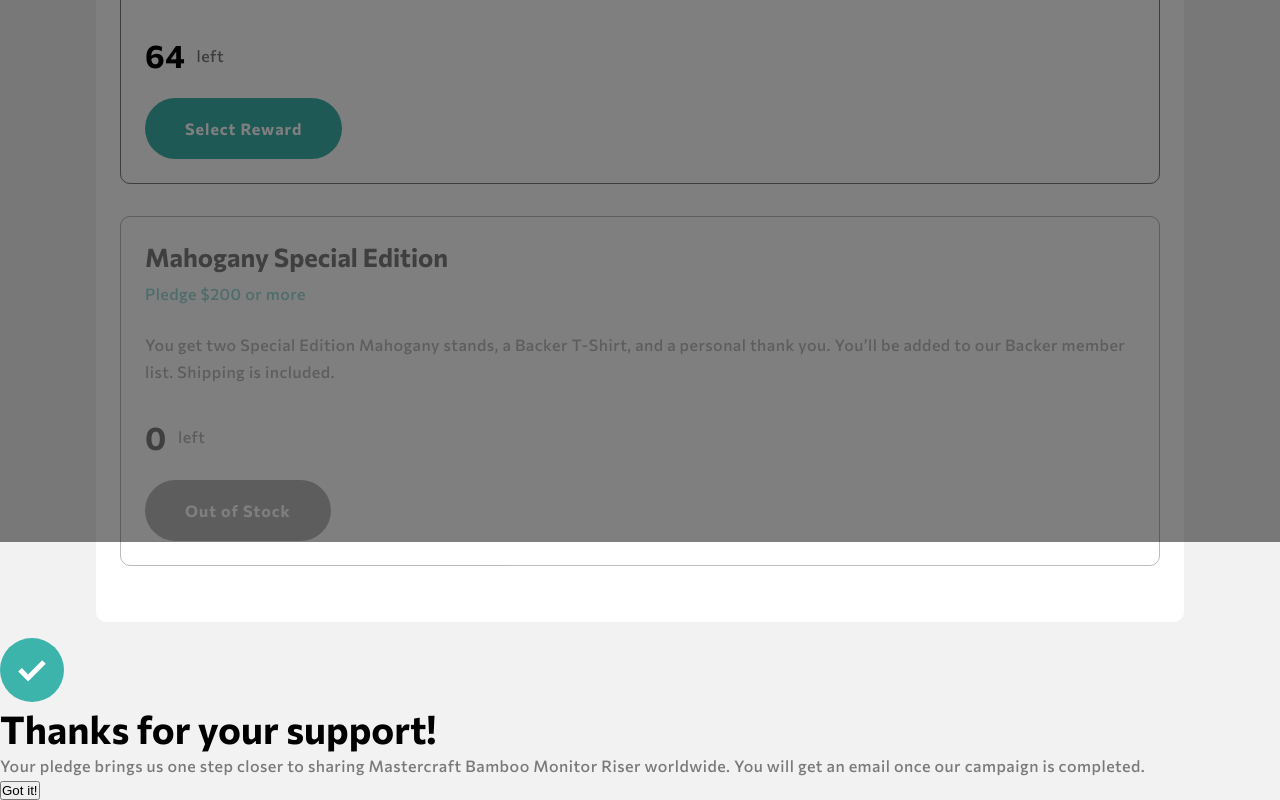
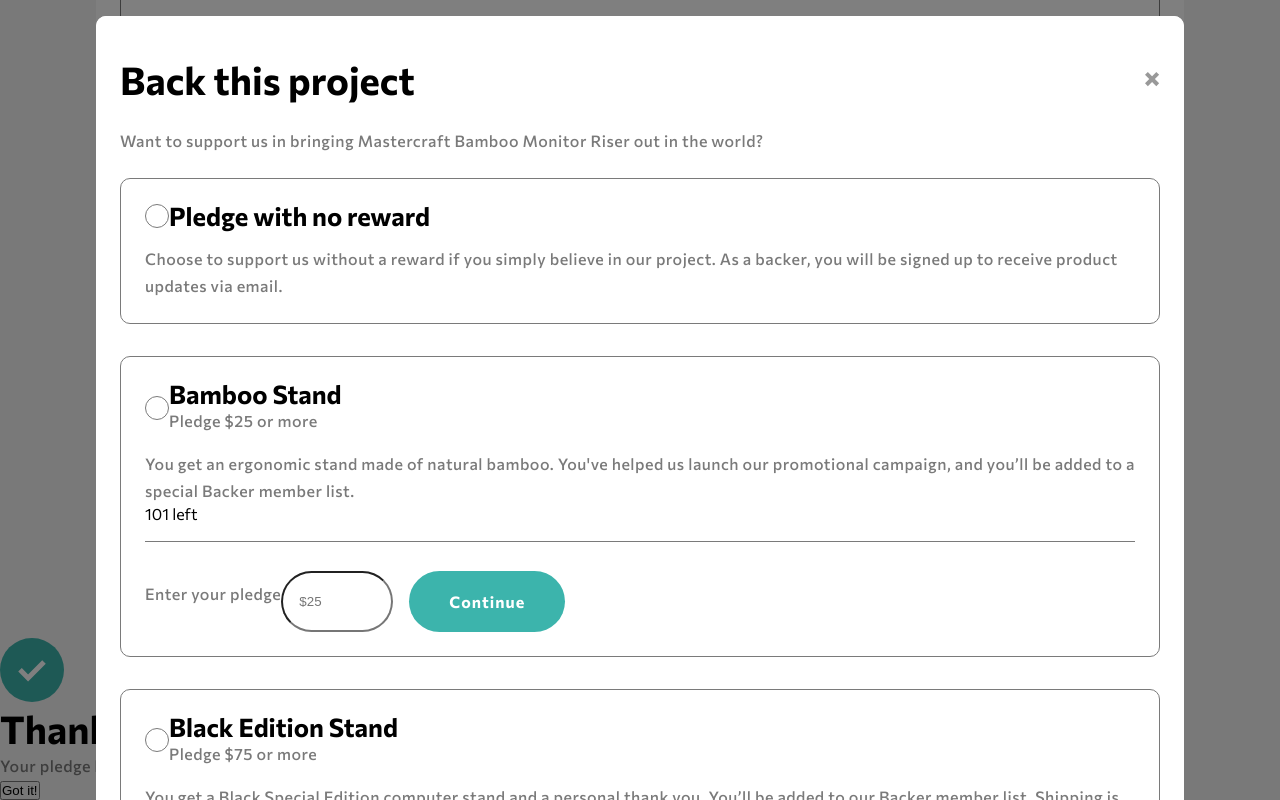
Before and after one commit to nicole-tuznik/crowdfunding-product-page, a website: page index.html in a window 1280 px wide. Both pictures are taken after a click on the button "Out of Stock". Shown: the part 2056-2856 px from the top of the page. Drawn offline with Linux system fonts and the light colour scheme.

Commit message:
Added pledge modal

```diff
--- a/app.js
+++ b/app.js
@@ -1,3 +1,5 @@
+// Show nav in mobile
+
 const hamburger = document.querySelector(".hamburger");
 const nav = document.querySelector(".nav__links");
 
@@ -10,3 +12,19 @@
     hamburger.src = "images/icon-hamburger.svg";
   }
 });
+
+// Modals - pledge modal
+
+let rewardBtns = document.querySelectorAll(".reward__btn");
+const closeBtn = document.querySelector(".selection-modal__close");
+const selectionModal = document.querySelector(".selection-modal");
+
+rewardBtns.forEach(function (btn) {
+  btn.addEventListener("click", function (e) {
+    selectionModal.classList.toggle("closed");
+  });
+});
+
+closeBtn.addEventListener("click", function () {
+  selectionModal.classList.add("closed");
+});
--- a/index.html
+++ b/index.html
@@ -89,19 +89,24 @@
 
   <!-- Selection modal start -->
 
-  <div class="selection-modal section">
-    <h1 class="selection-modal__heading">Back this project</h1>
+  <div class="selection-modal closed section">
+    <div class="selection-modal__heading">
+      <h1 >Back this project</h1>
+      <img src="/images/icon-close-modal.svg" alt="Close" class="selection-modal__close">
+    </div>
     <p class="selection-modal__text">Want to support us in bringing Mastercraft Bamboo Monitor Riser out in the world?</p>
 
     <div class="modal-option" >
+
       <label class="radio">
-        <span class="radio_input">
-          <input type="radio" id="no-reward">
-          <span class="radio_control"></span>
+        <span class="radio__input">
+          <input type="radio" id="no-reward" name="pledge">
+          <span class="radio__control"></span>
         </span>
-        <h5 class="radio_label">Pledge with no reward</h5>
+        <h5 class="radio__label">Pledge with no reward</h5>
       </label>
-          <p class="modal-option__text">
+
+      <p class="modal-option__desc">
           Choose to support us without a reward if you simply believe in our project. As a backer,
           you will be signed up to receive product updates via email.
         </p>
@@ -109,14 +114,19 @@
     </div>
 
     <div class="modal-option" >
-      <input type="radio" id="bamboo-stand">
 
-        <label for="bamboo-stand">
+      <label class="radio">
+        <span class="radio__input">
+          <input type="radio" id="bamboo-stand" name="pledge">
+          <span class="radio__control"></span>
+        </span>
+        <div class="radio__label">
           <h5 class="modal-option__title">Bamboo Stand</h5>
           <p class="modal-option__pledge">Pledge $25 or more</p>
+        </div>
         </label>
 
-      <p class="modal-option__text">
+      <p class="modal-option__desc">
         You get an ergonomic stand made of natural bamboo. You've helped us launch our promotional campaign, and
         you’ll be added to a special Backer member list.
       </p>
@@ -128,21 +138,25 @@
         <p class="selected-pledge__title">Enter your pledge</p>
         <div class="selected-pledge__inputs">
           <input type="text" class="selected-pledge__amt" placeholder="$25"></input>
-          <button class="selected-pledge__btn">Continue</button>
+          <button class="selected-pledge__btn cyan-btn">Continue</button>
         </div>
       </div>
       <!-- Selected pledge end -->
     </div>
 
     <div class="modal-option" >
-      <input type="radio" id="black-edition-stand">
-
-        <label for="black-edition-stand">
+      <label class="radio">
+        <span class="radio__input">
+          <input type="radio" id="black-edition-stand" name="pledge">
+          <span class="radio__control"></span>
+        </span>
+        <div class="radio__label">
           <h5 class="modal-option__title">Black Edition Stand</h5>
           <p class="modal-option__pledge">Pledge $75 or more</p>
-        </label>
+        </div>
+      </label>
 
-      <p class="modal-option__text">
+      <p class="modal-option__desc">
         You get a Black Special Edition computer stand and a personal thank you. You’ll be added to our Backer
         member list. Shipping is included.
       </p>
@@ -154,21 +168,25 @@
         <p class="selected-pledge__title">Enter your pledge</p>
         <div class="selected-pledge__inputs">
           <input type="text" class="selected-pledge__amt" placeholder="$75"></input>
-          <button class="selected-pledge__btn">Continue</button>
+          <button class="selected-pledge__btn cyan-btn">Continue</button>
         </div>
       </div>
       <!-- Selected pledge end -->
     </div>
 
     <div class="modal-option" id="mahogany-special-edition">
-      <input type="radio" id="mahogany-special-edition">
+      <label class="radio">
+        <span class="radio__input">
+          <input type="radio" id="mahogany-special-edition" name="pledge">
+          <span class="radio__control"></span>
+        </span>
+          <div class="radio__label">
+            <h5 class="modal-option__title">Mahogany Special Edition</h5>
+            <p class="modal-option__pledge">Pledge $200 or more</p>
+          </div>
+      </label>
 
-        <label for="mahogany-special-edition">
-          <h5 class="modal-option__title">Mahogany Special Edition</h5>
-          <p class="modal-option__pledge">Pledge $200 or more</p>
-        </label>
-
-      <p class="modal-option__text">
+      <p class="modal-option__desc">
         You get two Special Edition Mahogany stands, a Backer T-Shirt, and a personal thank you. You’ll be added
         to our Backer member list. Shipping is included.
       </p>
@@ -180,7 +198,7 @@
         <p class="selected-pledge__title">Enter your pledge</p>
         <div class="selected-pledge__inputs">
           <input type="text" class="selected-pledge__amt" placeholder="$200"></input>
-          <button class="selected-pledge__btn">Continue</button>
+          <button class="selected-pledge__btn gray-btn" >Continue</button>
         </div>
       </div>
       <!-- Selected pledge end -->
--- a/scss/abstracts/_helpers.scss
+++ b/scss/abstracts/_helpers.scss
@@ -17,6 +17,7 @@
   border-radius: 50px;
   outline: none;
   border: none;
+  cursor: pointer;
 }
 
 .gray-btn {
@@ -30,6 +31,7 @@
   border-radius: 50px;
   outline: none;
   border: none;
+  cursor: pointer;
 }
 
 .out-of-stock {
--- a/scss/modals/_selection.scss
+++ b/scss/modals/_selection.scss
@@ -1,11 +1,28 @@
 .selection-modal {
-  position: absolute;
-  // width: 100%;
-  // height: 80%;
-  top: 10rem;
-  left: 0;
-  right: 0;
+  display: flex;
+  flex-direction: column;
+  position: fixed;
+  max-height: 100%;
+  top: 50%;
+  left: 50%;
+  overflow: auto;
+  transform: translate(-50%, -50%);
   box-shadow: 0px 0px 0px 100vw rgba(0, 0, 0, 0.5);
+
+  &__heading {
+    display: flex;
+    justify-content: space-between;
+    align-items: center;
+    padding-top: 1rem;
+  }
+
+  &__text {
+    padding: 1.5rem 0;
+  }
+
+  &__close {
+    cursor: pointer;
+  }
 }
 
 .modal-option {
@@ -19,10 +36,10 @@
   display: flex;
   align-items: center;
   padding-bottom: 1rem;
-}
 
-.radio_input {
+  &__input {
     display: flex;
+
     input {
       opacity: 0;
       width: 0;
@@ -30,15 +47,68 @@
     }
   }
 
-.radio_control {
-  display: block;
+  .radio__input input + .radio__control::before {
+    content: "";
+    width: 0.75rem;
+    height: 0.75rem;
+    border-radius: 50%;
+    transition: 0.5s transform ease-in-out;
+    transform: scale(0);
+  }
+
+  .radio__input input:checked + .radio__control::before {
+    transform: scale(1);
+  }
+
+  &__control {
+    display: grid;
+    place-items: center;
     width: 1.5rem;
     height: 1.5rem;
     border-radius: 50%;
     border: 0.1em solid $dk-gray;
   }
 
-.radio_label {
+  &__label {
     line-height: 1;
-  padding-left: 1rem;
+    // padding-left: 1rem;
   }
+}
+
+.selection-modal.closed {
+  display: none;
+}
+
+.selected-pledge {
+  display: flex;
+  align-items: center;
+  padding-top: 2rem;
+  margin-top: 1rem;
+  position: relative;
+
+  &::before {
+    content: "";
+    position: absolute;
+    top: 0;
+    left: 0;
+    height: 2px;
+    width: 100%;
+    border-bottom: 1px solid $dk-gray;
+  }
+
+  &__title {
+    margin-bottom: 1rem;
+  }
+
+  &__inputs {
+    display: flex;
+    justify-content: center;
+  }
+
+  &__amt {
+    border-radius: 50px;
+    width: 7rem;
+    padding: 1rem;
+    margin-right: 1rem;
+  }
+}
```
Also changed, not shown: css/style.css. Lines whose indentation alone changed are shown as unchanged.
